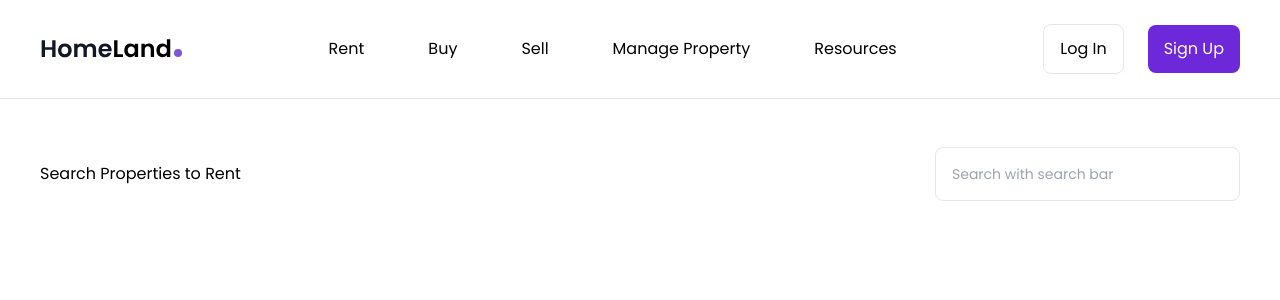
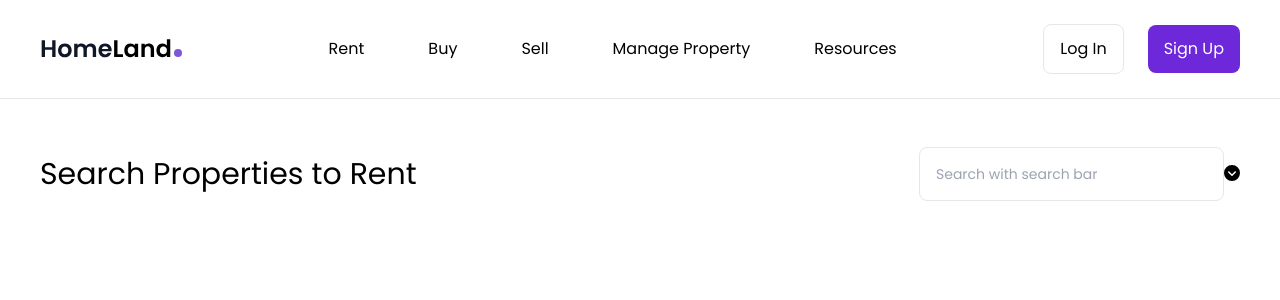
Before and after one commit to Sauravionic/Real-Estate-assignment, a React (Create React App) app: page / in a window 1280 px wide. Shown: the top 300 px of the page. Built offline with nearby package versions, Linux system fonts and the light colour scheme.

Commit message:
Added FontAwesome Dependency to the project. Closes #3

```diff
--- a/package.json
+++ b/package.json
@@ -3,11 +3,14 @@
   "version": "0.1.0",
   "private": true,
   "dependencies": {
+    "@fortawesome/free-solid-svg-icons": "^6.2.1",
+    "@fortawesome/react-fontawesome": "^0.2.0",
     "@testing-library/jest-dom": "^5.16.5",
     "@testing-library/react": "^13.4.0",
     "@testing-library/user-event": "^13.5.0",
     "react": "^18.2.0",
     "react-dom": "^18.2.0",
+    "react-icons": "^4.6.0",
     "react-router-dom": "^6.4.3",
     "react-scripts": "5.0.1",
     "tailwind": "^4.0.0",
--- a/src/components/Banner.js
+++ b/src/components/Banner.js
@@ -1,5 +1,6 @@
 import React from 'react'
-
+import { FontAwesomeIcon } from '@fortawesome/react-fontawesome';
+import { faCircleChevronDown } from '@fortawesome/free-solid-svg-icons';
 //import Image
 import Image from '../assets/img/house-banner.png';
 
@@ -11,11 +12,12 @@ const Banner = () => {
     <section>
       <div className='flex justify-between px-10 items-center'>
         <div>
-          <h1>Search Properties to Rent</h1>
+          <h1 className='text-3xl'>Search Properties to Rent</h1>
         </div>
         <div>
           <form>
             <input type="search" id="" class="p-4 text-sm ring-offset-0 text-gray-900 border rounded-lg bg-white" placeholder="Search with search bar" required />
+            <FontAwesomeIcon icon = {faCircleChevronDown} ></FontAwesomeIcon>
           </form>
         </div>
       </div>
```
Also changed, not shown: 1 other file (tests, documents, lock files or other folders).
